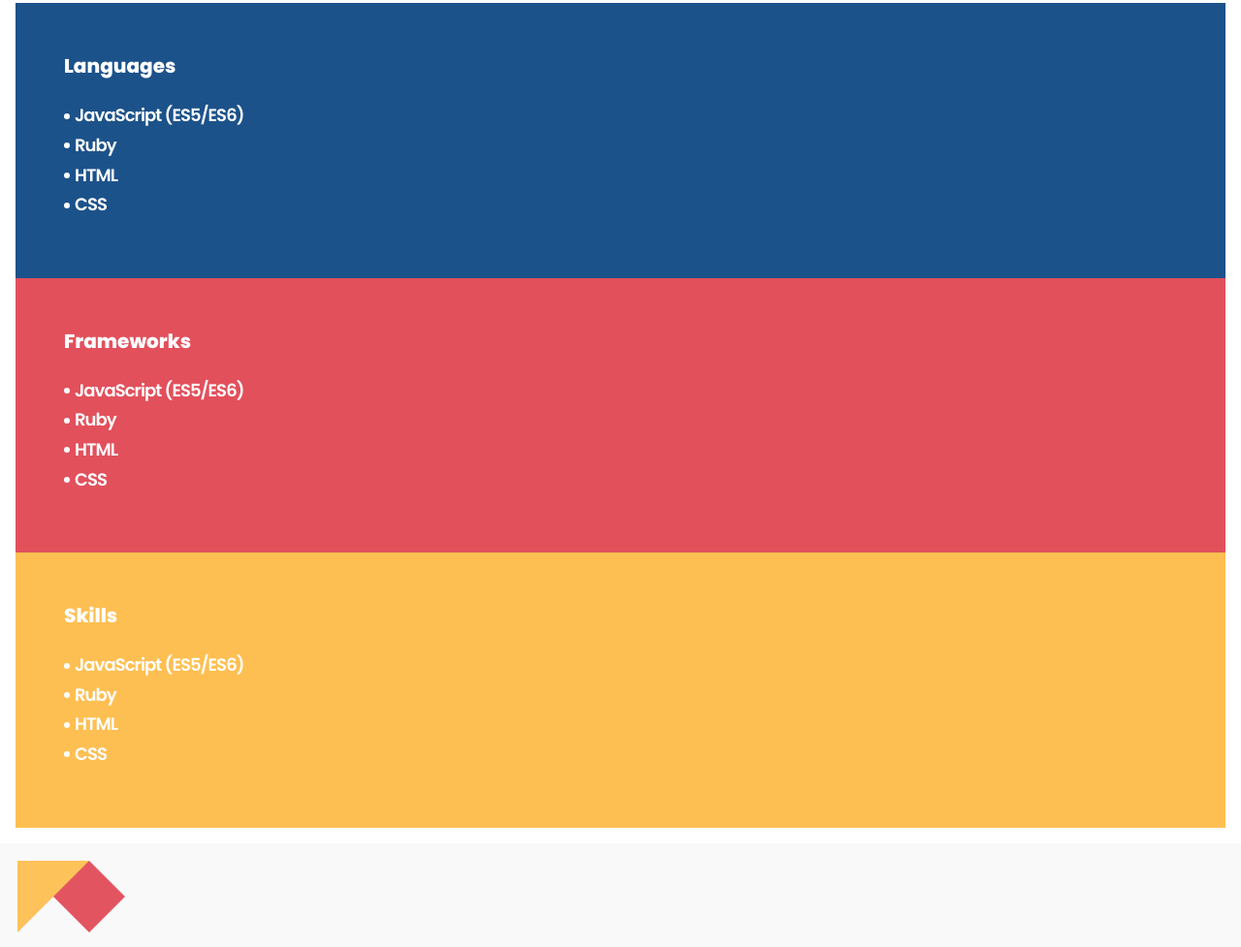
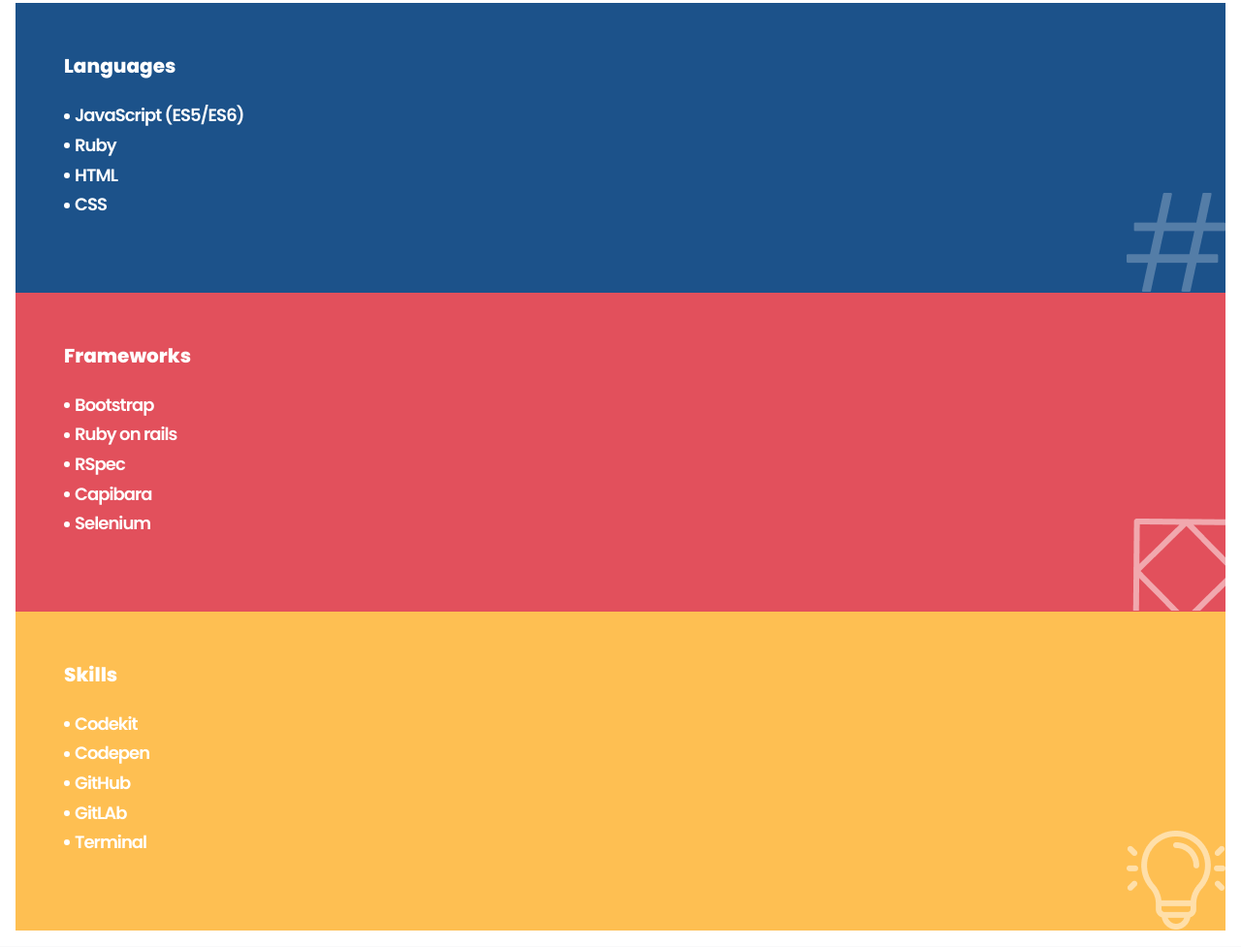
Before and after one commit to arnold-O/portfolio_project_microverse, a website: page index.html in a window 1280 px wide. Shown: the part 5843-6820 px from the top of the page at 97% size. Drawn offline with nearby package versions, Linux system fonts and the light colour scheme; a web font is replaced by a local one.

Commit message:
project section icons added

```diff
--- a/index.html
+++ b/index.html
@@ -156,6 +156,7 @@
             <ion-icon class="cv-icon" name="download-outline"></ion-icon>
         </div>
         <div class="about-framework margin-xmd-t">
+            <div class="main">
             <div class="framwork-card card-one">
                 <p class="framework-name">Languages</p>
                 <ul class="list-items margin-sm-t ">
@@ -168,53 +169,67 @@
                     <li class="list-item">
                         <div class="framework-icon"></div><span>HTML</span>
                     </li>
-                    <li class="list-item">
+                    <li class="list-item last">
                         <div class="framework-icon"></div><span>CSS</span>
                     </li>
                 </ul>
-                <span>
-                    <img src="./images/#.png" alt="" />
-                </span>
             </div>
+
+            <span class="framework-footer-img">
+                <img src="./images/frame1.png" alt="image of frame-work symbol" />
+            </span>
+
+            </div>
+            <div class="main">
             <div class="framwork-card card-two">
                 <p class="framework-name">Frameworks</p>
                 <ul class="list-items margin-sm-t">
                     <li class="list-item">
-                        <div class="framework-icon"></div></span> JavaScript (ES5/ES6)
+                        <div class="framework-icon"></div><span>Bootstrap</span>
                     </li>
                     <li class="list-item">
-                        <div class="framework-icon"></div><span>Ruby</span>
+                        <div class="framework-icon"></div><span> Ruby on rails</span>
                     </li>
                     <li class="list-item">
-                        <div class="framework-icon"></div><span>HTML</span>
+                        <div class="framework-icon"></div><span>RSpec</span>
                     </li>
                     <li class="list-item">
-                        <div class="framework-icon"></div><span>CSS</span>
+                        <div class="framework-icon"></div><span>Capibara</span>
+                    </li>
+                    <li class="list-item last">
+                        <div class="framework-icon"></div><span>Selenium</span>
                     </li>
                 </ul>
-                <span>
-                    <img src="./images/#.png" alt="" />
+                <span class="framework-footer-img">
+                    <img src="./images/ic_framework.png" alt="image of frame-work symbol" />
                 </span>
             </div>
+            </div>
+            <div class="main">
             <div class="framwork-card card-three">
                 <p class="framework-name">Skills</p>
                 <ul class="list-items margin-sm-t">
                     <li class="list-item">
-                        <div class="framework-icon"></div></span> JavaScript (ES5/ES6)
+                        <div class="framework-icon"></div><span>Codekit</span>
                     </li>
                     <li class="list-item">
-                        <div class="framework-icon"></div><span>Ruby</span>
+                        <div class="framework-icon"></div><span>Codepen</span>
                     </li>
                     <li class="list-item">
-                        <div class="framework-icon"></div><span>HTML</span>
+                        <div class="framework-icon"></div><span>GitHub</span>
                     </li>
                     <li class="list-item">
-                        <div class="framework-icon"></div><span>CSS</span>
+                        <div class="framework-icon"></div><span>GitLAb</span>
+                    </li>
+                    <li class="list-item last">
+                        <div class="framework-icon"></div><span>Terminal</span>
                     </li>
                 </ul>
-                <span>
-                    <img src="./images/#.png" alt="" />
+
+                <span class="framework-footer-img">
+                    <img src="./images/ic_skills.png" alt="image of frame-work symbol" />
                 </span>
+            </div>
             </div>
         </div>
     </section>
--- a/style.css
+++ b/style.css
@@ -339,12 +339,25 @@
   align-items: center;
   gap: 0.5rem;
 }
+.last{
+    margin-bottom: 2.5rem;
+}
 
 .framework-icon {
   background-color: #fff;
   height: 0.6rem;
   width: 0.6rem;
   border-radius: 50%;
+}
+
+.main{
+    position: relative;
+}
+.framework-footer-img{
+
+    position: absolute;
+   bottom:0;
+   right: 0;
 }
 
 /* ****************get started section *****************/
```
Also changed, not shown: images/frame1.png (renamed from images/#.png), images/ic_framework.png (added), images/ic_skills.png (added).
